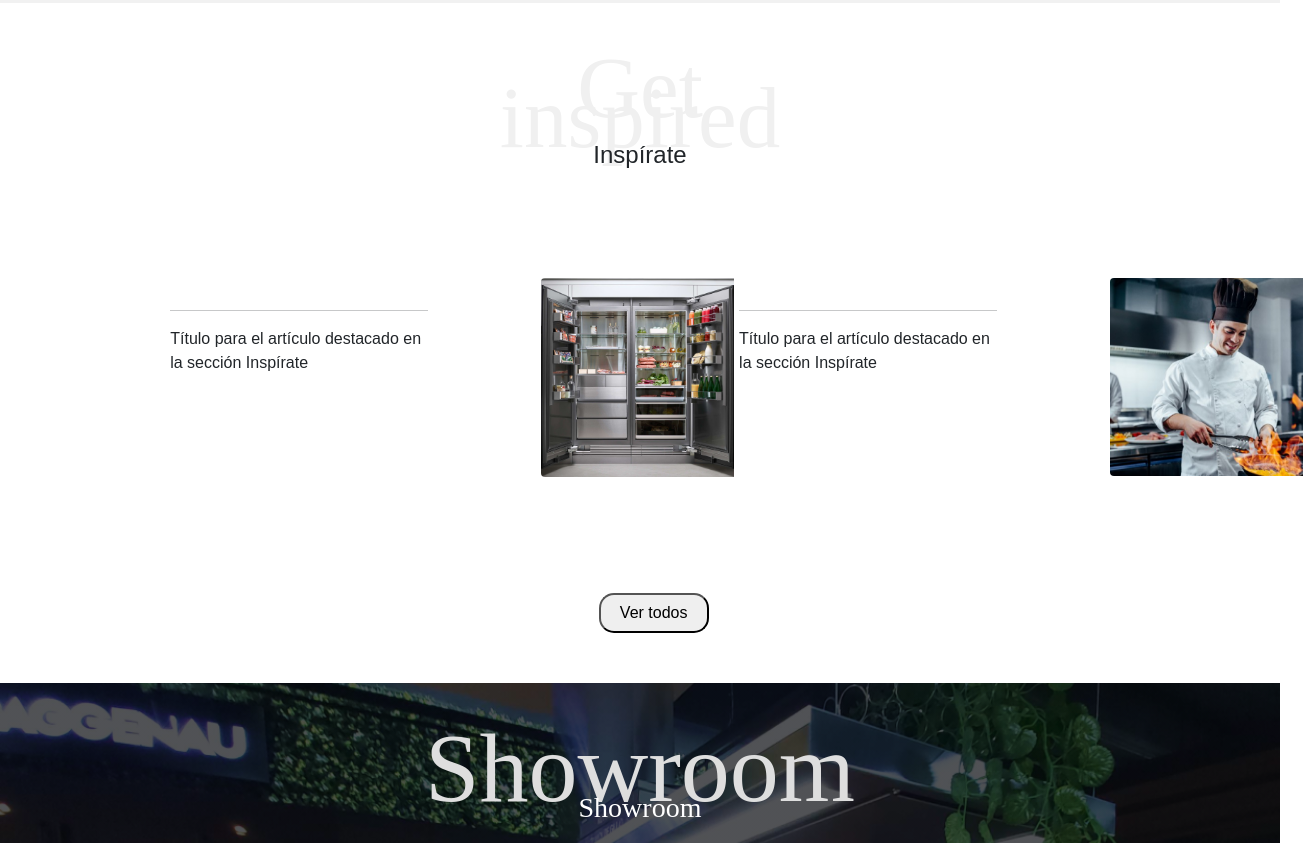
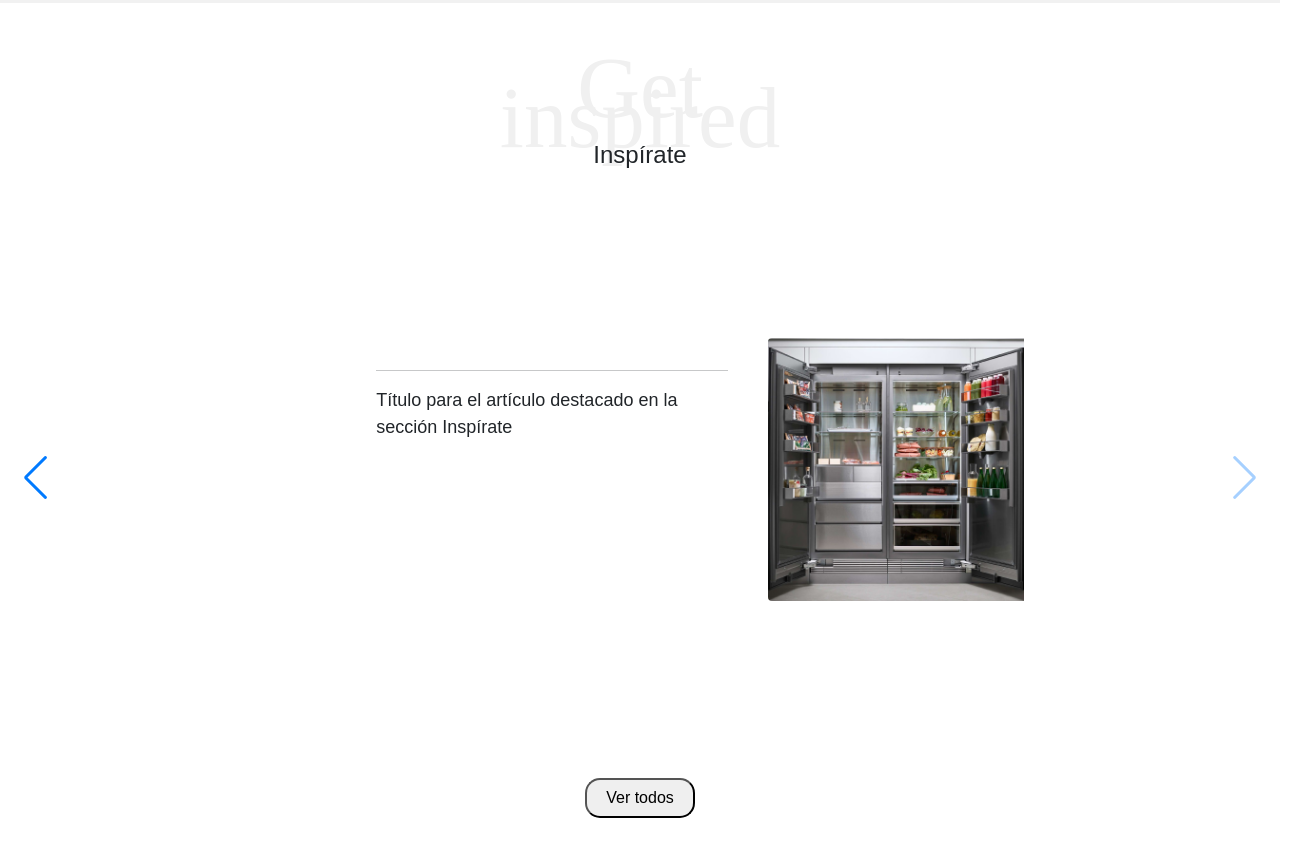
Before and after one commit to L-A-M-J-O/Proyecto-Lading, a plain HTML site: page index.html in a window 1280 px wide. Shown: the part 657-1500 px from the top of the page, 1303 px wide, since content can reach past the window. Drawn offline with nearby package versions, Linux system fonts and the light colour scheme.

Commit message:
FINALIZADO

```diff
--- a/assets/styles/scss/styles.scss
+++ b/assets/styles/scss/styles.scss
@@ -218,7 +218,8 @@ header {
     }
 }
 .box-button-slide {
-    margin-top: 100px;
+    width: 100px;
+    margin-left: 0px;
     margin-bottom: 50px;
     .ver-button {
         width: 110px;
@@ -305,3 +306,38 @@ footer {
         margin-top: 18px;
     }
 }
+.heavy-box-cards {
+    position: relative;
+    height: 600px;
+  }
+
+  .swiper {
+    width: 100%;
+    height: 100%;
+  }
+
+  .swiper-slide {
+    text-align: center;
+    font-size: 18px;
+    background: #fff;
+
+    display: -webkit-box;
+    display: -ms-flexbox;
+    display: -webkit-flex;
+    display: flex;
+    -webkit-box-pack: center;
+    -ms-flex-pack: center;
+    -webkit-justify-content: center;
+    justify-content: center;
+    -webkit-box-align: center;
+    -ms-flex-align: center;
+    -webkit-align-items: center;
+    align-items: center;
+  }
+
+  .swiper-slide img {
+    display: block;
+    width: 100%;
+    height: 100%;
+    object-fit: cover;
+  }
--- a/index.html
+++ b/index.html
@@ -62,7 +62,7 @@
                 </div>
             </nav>
         </header>
-        <main>
+        <div>
             <div class="container-fluid section-banner">
                 <div class="row banner">
                     <div class="col-xs-12 col-sm-12 col-md-4 p-0">
@@ -133,7 +133,7 @@
                             <h4>Inspírate</h4>
                         </div>
                     </div>
-                    <div class="row justify-content-evenly box-cards">
+                    <!-- <div class="row justify-content-evenly box-cards">
                         <div class="col-xs-12 col-sm-12 col-md-12 col-xl-4">
                             <div class="box-card mb-3">
                                 <div class="row g-0">
@@ -148,7 +148,7 @@
                                 </div>
                             </div>
                         </div>
-                    </div >
+                    </div>
                     <div class="col-xs-12 col-sm-12 col-md-12 col-xl-4">
                         <div class="box-card mb-3">
                             <div class="row g-0">
@@ -169,6 +169,81 @@
                         <div class="col-1">
                             <button type="button" class="ver-button">Ver todos</button>
                         </div>
+                    </div> -->
+                </div>
+            </div>
+            <div class="container-fluid heavy-box-cards">
+                <div dir="rtl" class="swiper mySwiper">
+                    <div class="swiper-wrapper">
+                        <div class="swiper-slide">
+                            <div class="box-card mb-3">
+                                <div class="row g-0">
+                                    <div class="col-md-4">
+                                        <img src="/assets/img/image 6.png" class="img-fluid rounded-start" alt="figure">
+                                    </div>
+                                    <div class="col-md-8">
+                                        <div class="card-body w-75 text-start  me-4">
+                                            <hr>
+                                            <p class="card-title">Título para el artículo destacado en la sección Inspírate</p>
+                                        </div>
+                                    </div>
+                                </div>
+                            </div>
+                        </div>
+                        <div class="swiper-slide">
+                            <div class="box-card mb-3">
+                                <div class="row g-0">
+                                    <div class="col-md-4">
+                                        <img src="/assets/img/image 8.png" class="img-fluid rounded-start" alt="figure">
+                                    </div>
+                                    <div class="col-md-8">
+                                        <div class="card-body w-75 text-start  me-4">
+                                            <hr>
+                                            <p class="card-text">Título para el artículo destacado en la sección Inspírate</p>
+                                        </div>
+                                    </div>
+                                </div>
+                            </div>
+                        </div>
+                        <div class="swiper-slide">
+                            <div class="box-card mb-3">
+                                <div class="row g-0">
+                                    <div class="col-md-4">
+                                        <img src="/assets/img/image 6.png" class="img-fluid rounded-start" alt="figure">
+                                    </div>
+                                    <div class="col-md-8">
+                                        <div class="card-body w-75 text-start  me-4">
+                                            <hr>
+                                            <p class="card-title">Título para el artículo destacado en la sección Inspírate</p>
+                                        </div>
+                                    </div>
+                                </div>
+                            </div>
+                        </div>
+                        <div class="swiper-slide">
+                            <div class="box-card mb-3">
+                                <div class="row g-0">
+                                    <div class="col-md-4">
+                                        <img src="/assets/img/image 8.png" class="img-fluid rounded-start" alt="figure">
+                                    </div>
+                                    <div class="col-md-8">
+                                        <div class="card-body w-75 text-start  me-4">
+                                            <hr>
+                                            <p class="card-title">Título para el artículo destacado en la sección Inspírate</p>
+                                        </div>
+                                    </div>
+                                </div>
+                            </div>
+                        </div>
+                    </div>
+                    <div class="swiper-button-next"></div>
+                    <div class="swiper-button-prev"></div>
+                    <div class="swiper-pagination"></div>
+                </div>
+            </div>
+            <div class="row justify-content-center box-button-slide w-100">
+                <div class="col-auto">
+                    <button type="button" class="ver-button">Ver todos</button>
                     </div>
                 </div>
             </div>
@@ -257,5 +332,13 @@
         <script src="https://unpkg.com/ionicons@4.5.10-0/dist/ionicons.js"></script>
         <script src="https://unpkg.com/swiper@8/swiper-bundle.min.js"></script>
         <script src="./assets/styles/javascript/main.js"></script>
+        <script>
+            var swiper = new Swiper(".mySwiper", {
+              navigation: {
+                nextEl: ".swiper-button-next",
+                prevEl: ".swiper-button-prev",
+              },
+            });
+          </script>
     </body>
 </html>
```
Also changed, not shown: assets/styles/scss/styles.css, 1 other file.
